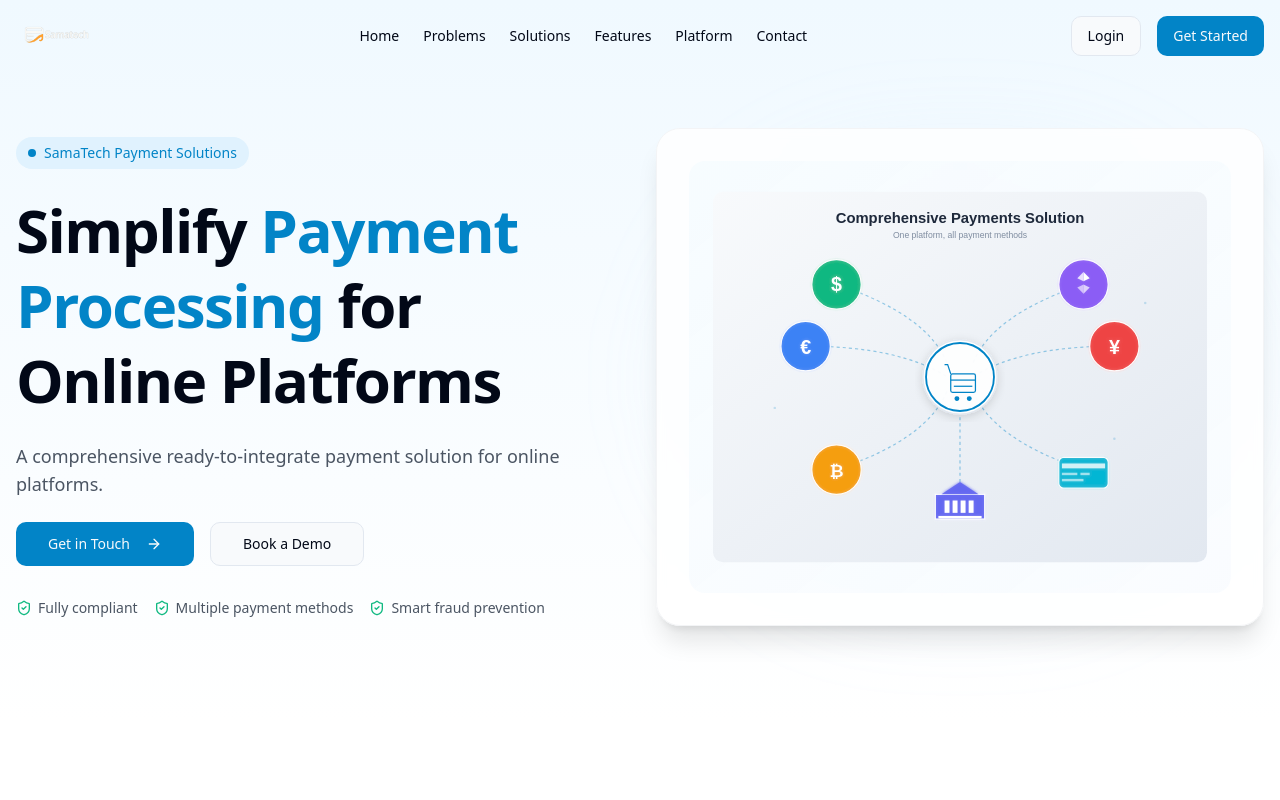
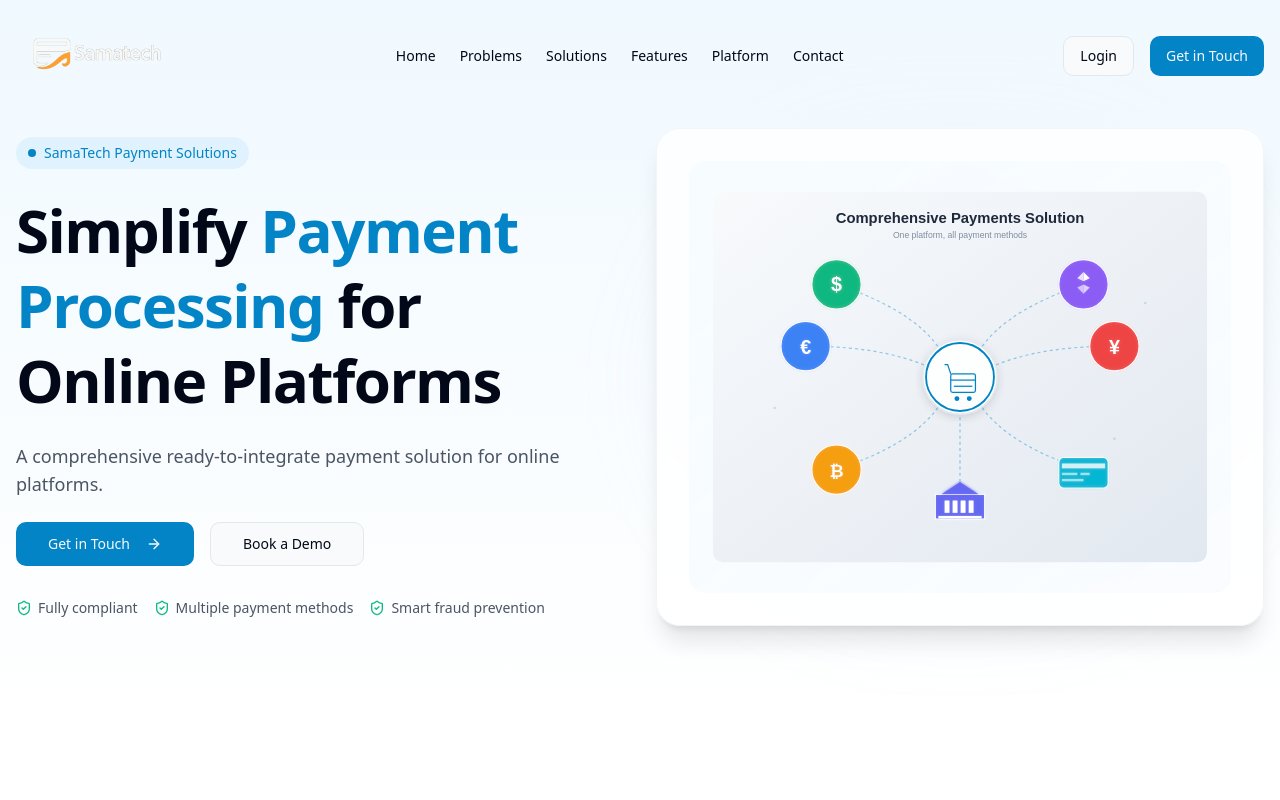
Before and after one commit to nissimbargerbi/secure-flow-finance-hub, a React (Vite) app: page / in a window 1280 px wide. Shown: the top 800 px of the page. Built offline with nearby package versions, Linux system fonts and the light colour scheme.

Commit message:
feat: Increase logo size
Increase the size of the logos in the header and footer by a factor of two.

```diff
--- a/src/components/Footer.tsx
+++ b/src/components/Footer.tsx
@@ -1,4 +1,3 @@
-
 import React from "react";
 import {
   ArrowRight,
@@ -21,7 +20,7 @@ const Footer = () => {
               <img
                 src="/lovable-uploads/44473259-9980-49ad-bb5b-df725e15ca7f.png"
                 alt="Samatech"
-                className="h-10 w-auto"
+                className="h-20 w-auto"
               />
             </div>
 
--- a/src/components/Navbar.tsx
+++ b/src/components/Navbar.tsx
@@ -1,4 +1,3 @@
-
 import React, { useState } from "react";
 import { Button } from "@/components/ui/button";
 import {
@@ -48,7 +47,7 @@ const Navbar = () => {
           <img
             src="/lovable-uploads/fa2250e7-1215-449d-8ded-ee47dec1189b.png"
             alt="Samatech"
-            className="h-10 w-auto"
+            className="h-20 w-auto"
           />
         </div>
 
@@ -69,7 +68,7 @@ const Navbar = () => {
         <div className="hidden md:flex items-center gap-4">
           <Button variant="outline">Login</Button>
           <Button className="bg-finance-primary hover:bg-finance-secondary">
-            Get Started
+            Get in Touch
           </Button>
         </div>
 
@@ -96,7 +95,7 @@ const Navbar = () => {
                   Login
                 </Button>
                 <Button className="w-full bg-finance-primary hover:bg-finance-secondary">
-                  Get Started
+                  Get in Touch
                 </Button>
               </div>
             </nav>
```
